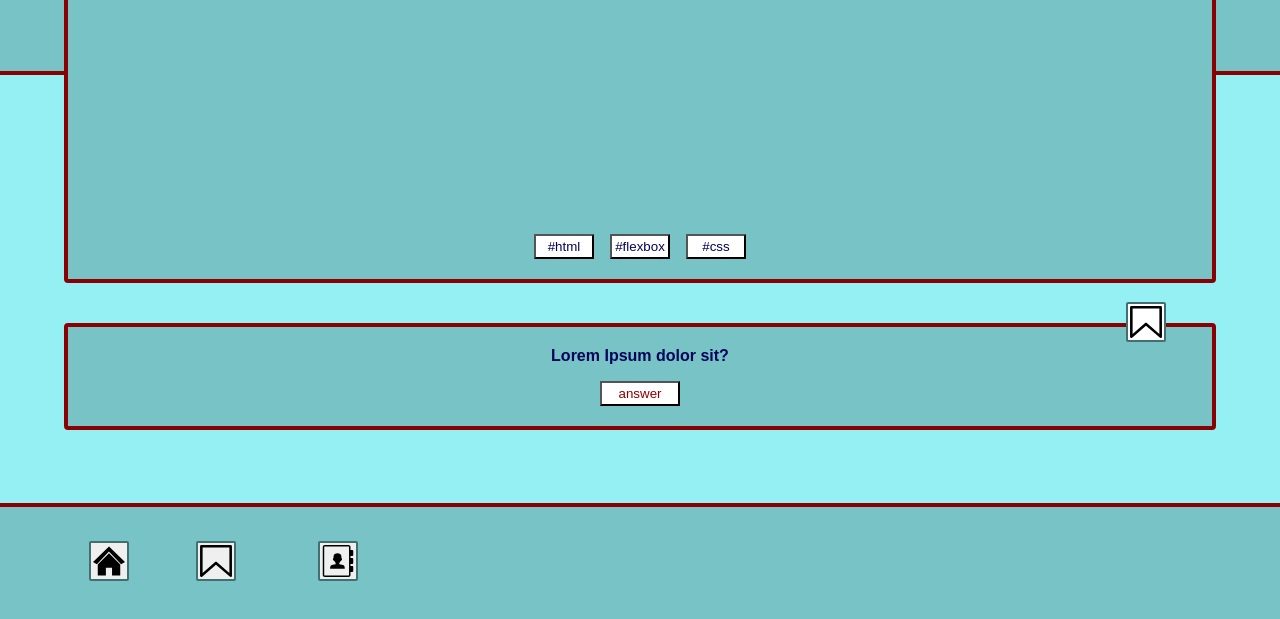
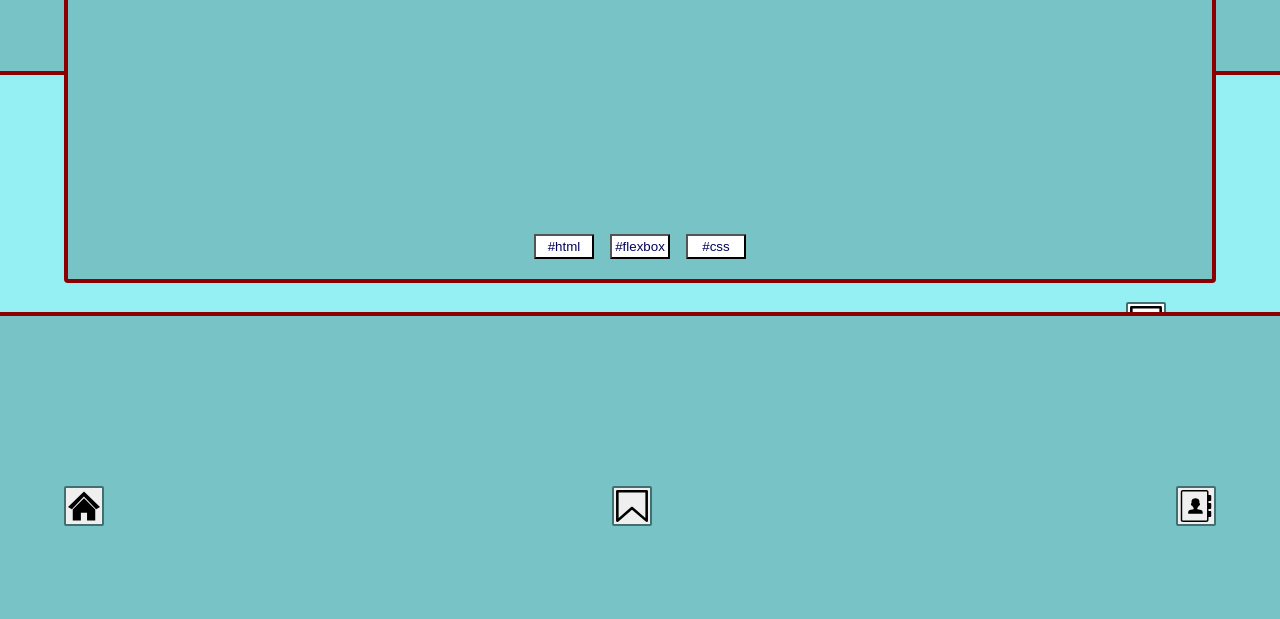
Before and after one commit to DorisW3/quiz-app, a website: page index.html in a window 1280 px wide. Shown: the part 181-800 px from the top of the page. Drawn offline with Linux system fonts and the light colour scheme.

Commit message:
position-button-in-footer

```diff
--- a/index.html
+++ b/index.html
@@ -56,7 +56,6 @@
     <!----------------footer------------------>
 
     <footer>
-      <nav>
         <ul aria-label="home">
           <li><button class="webpage-button">
             <a href="./index.html"><img src="/pictures/home-.svg" alt="home-button" />
@@ -80,7 +79,6 @@
             />
           </a></button></li>
         </ul>
-      </nav>
     </footer>
   </body>
 </html>
--- a/styles.css
+++ b/styles.css
@@ -153,20 +153,21 @@ footer {
   position: fixed;
   bottom: 0;
   width: 100%;
-  max-height: 20vw;
+  max-height: 24vw;
   padding-bottom: 24px;
   display: flex;
   flex-direction: row;
+  justify-content: space-between;
   list-style: none;
 }
 
-footer nav {
+footer ul {
   display: flex;
-  align-self: center;
   list-style: none;
   margin-left: 5%;
   margin-right: 5%;
-  padding-bottom: 12px;
+  margin-bottom: 10%;
+  margin-top: -2%;
 }
 
 /*display: flex;
```
